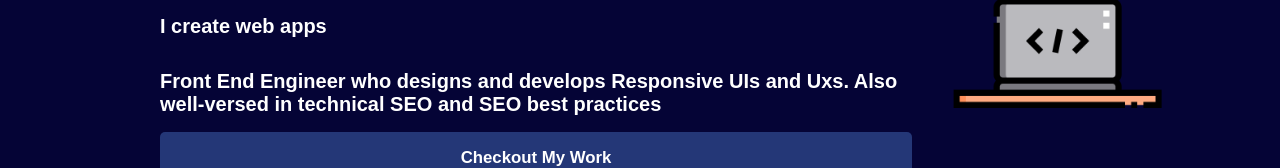
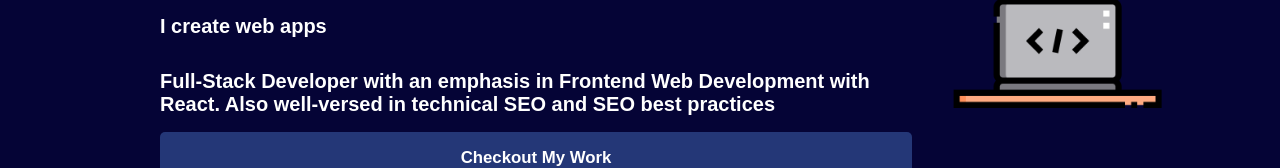
Before and after one commit to ssama8/Portfolio, a React (Create React App) app: page / in a window 1280 px wide. Shown: the part 316-484 px from the top of the page. Built offline with nearby package versions, Linux system fonts and the light colour scheme.

Commit message:
updated headline in hero

```diff
--- a/src/Components/Hero.js
+++ b/src/Components/Hero.js
@@ -16,8 +16,9 @@ const Hero = () => {
 						<h4>I create web apps </h4>
 						<h5>
 							{" "}
-							Front End Engineer who designs and develops Responsive UIs and
-							Uxs. Also well-versed in technical SEO and SEO best practices{" "}
+							Full-Stack Developer with an emphasis in Frontend Web Development
+							with React. Also well-versed in technical SEO and SEO best
+							practices{" "}
 						</h5>
 						<Link className='btn' to={`/projects/${defaultId}`}>
 							Checkout My Work
```
